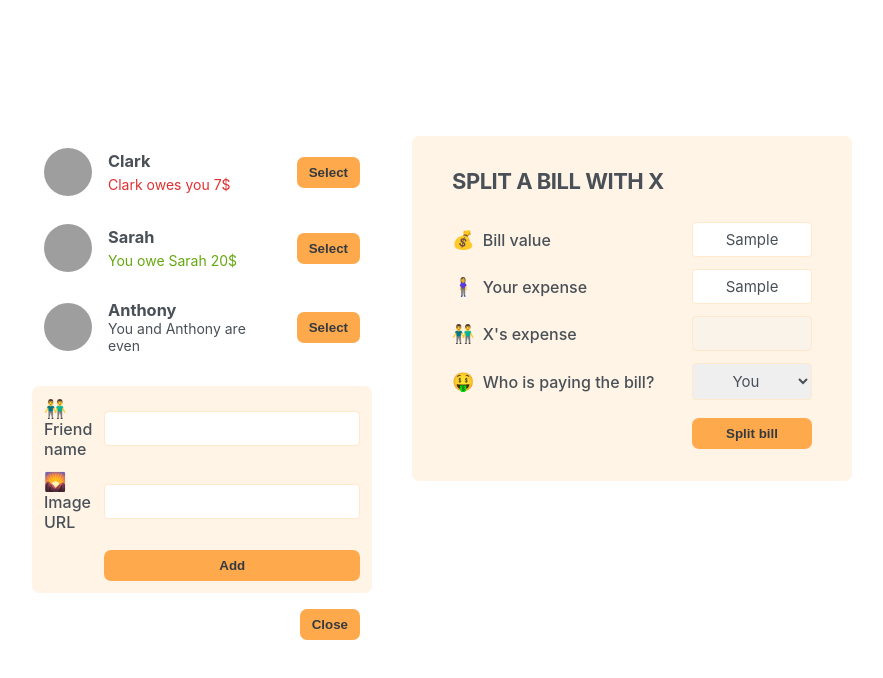
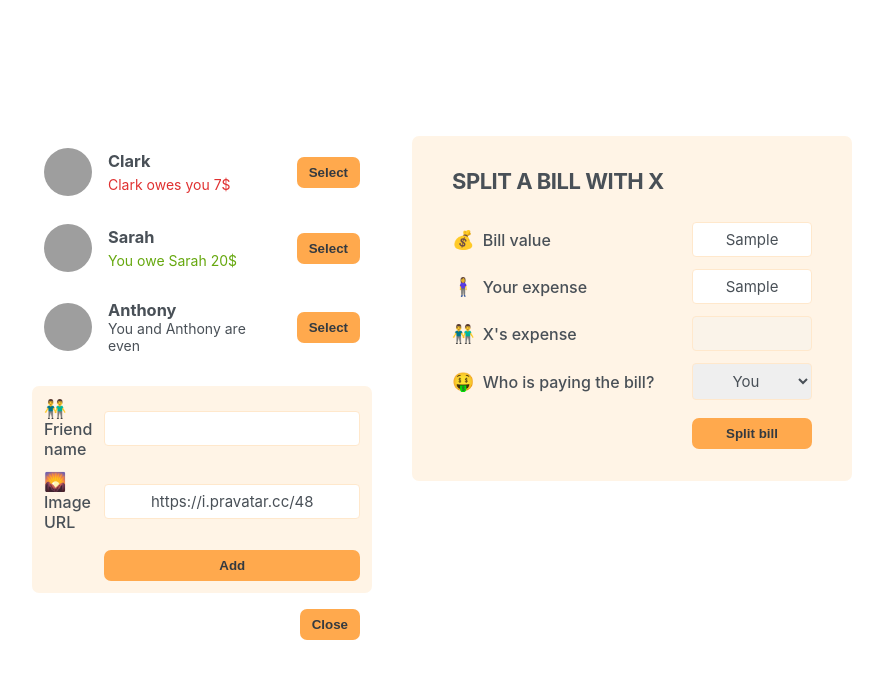
Before and after one commit to Fr3nk21/challenge-8-at-n-split, a React (Create React App) app: page / in a window 1280 px wide. Both pictures are taken after typing "Sample", "Sample" into the empty fields and a click on the button "Add friend". Shown: the top 678 px of the page, without its empty margins (198-1081 px from the left). Built offline with nearby package versions, Linux system fonts and the light colour scheme; grey boxes are pictures that could not be loaded.

Commit message:
New functionality

```diff
--- a/src/App.js
+++ b/src/App.js
@@ -30,6 +30,8 @@
 }
 
 export default function App() {
+  const [friends, setFriends] = useState(initialFriends);
+  1;
   const [showAddFriend, setShowAddFriend] = useState(false);
 
   function handleShowAddFriend() {
@@ -39,7 +41,7 @@
   return (
     <div className="app">
       <div className="sidebar">
-        <FriendsList />
+        <FriendsList friends={friends} />
         {showAddFriend && <FormAddFriend />}
         <Button onClick={handleShowAddFriend}>
           {showAddFriend ? "Close" : "Add friend"}
@@ -50,9 +52,7 @@
   );
 }
 
-function FriendsList() {
-  const friends = initialFriends;
-
+function FriendsList({ friends }) {
   return (
     <ul>
       {friends.map((friend) => (
@@ -116,13 +116,41 @@
 }
 
 function FormAddFriend() {
+  const [name, setName] = useState("");
+  const [image, setImage] = useState("https://i.pravatar.cc/48");
+
+  function handleSubmit(e) {
+    e.preventDefault();
+
+    if (!name || !image) return;
+
+    const id = crypto.randomUUID();
+    const newFriend = {
+      id,
+      name,
+      image: `${image}?=${id}`,
+      balance: 0,
+    };
+
+    setName("");
+    setImage("https://i.pravatar.cc/48");
+  }
+
   return (
-    <form className="form-add-friend">
+    <form className="form-add-friend" onSubmit={handleSubmit}>
       <label>👬 Friend name</label>
-      <input type="text" />
+      <input
+        type="text"
+        value={name}
+        onChange={(e) => setName(e.target.value)}
+      />
 
       <label>🌄 Image URL</label>
-      <input type="text" />
+      <input
+        type="text"
+        value={image}
+        onChange={(e) => setImage(e.target.value)}
+      />
 
       <Button>Add</Button>
     </form>
```
